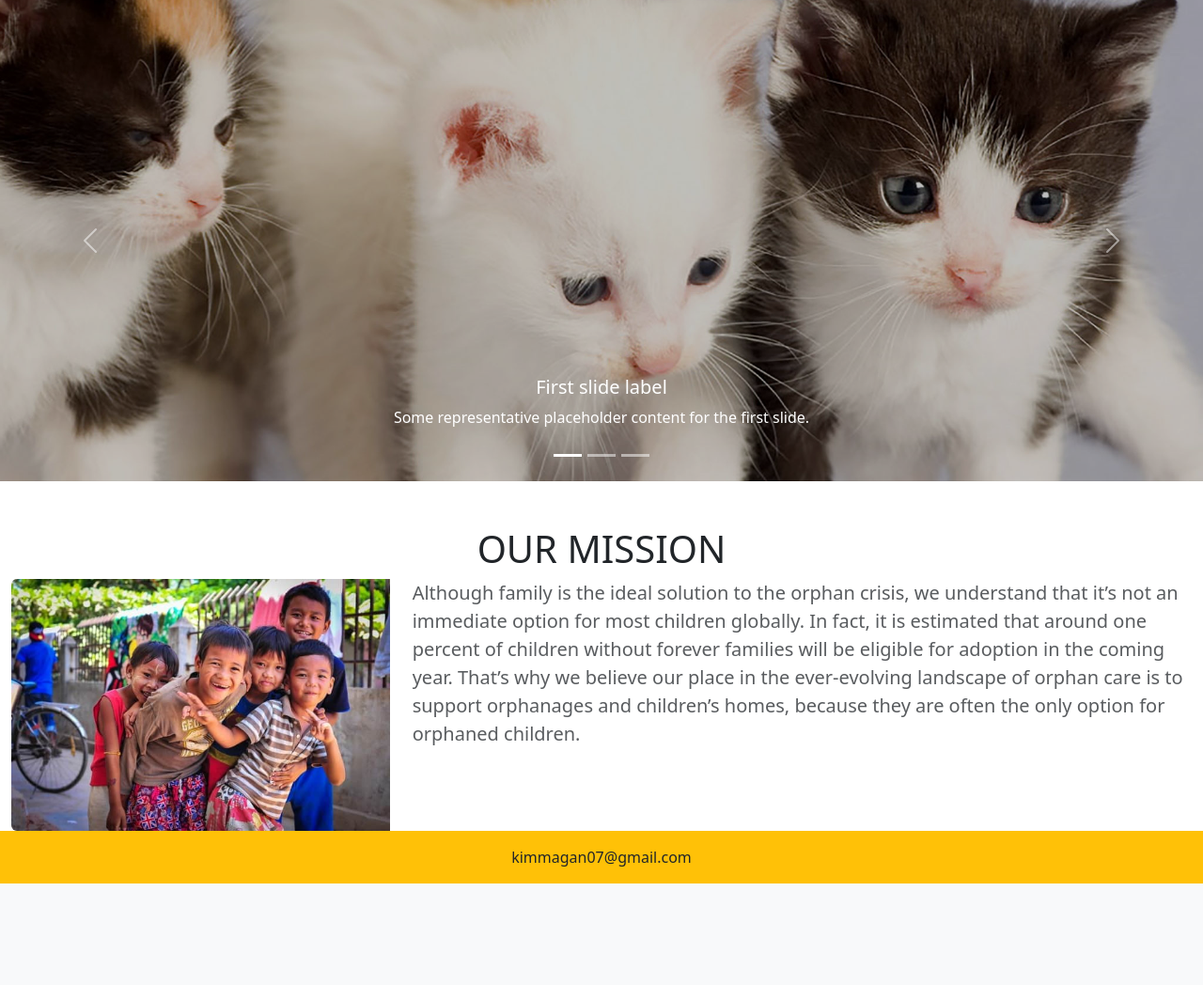
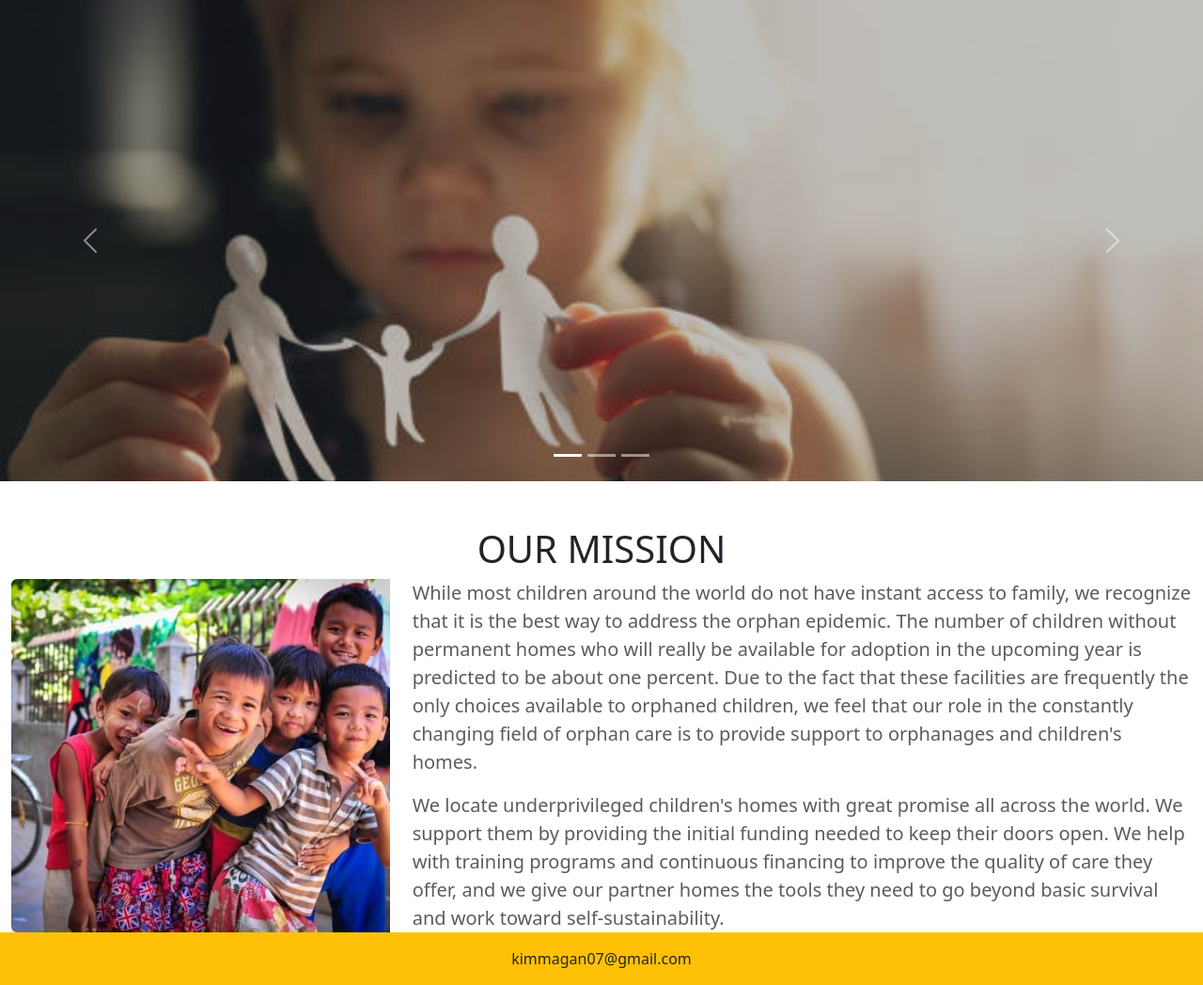
Before and after one commit to Kimpat09/orphan_project, a Django app: page / in a window 1280 px wide. Shown: the part 77-1125 px from the top of the page at 94% size. Before the commit the page ends 1017 px from the top, so only its background shows below. Run offline with Django 4.2, Linux system fonts and the light colour scheme; some web fonts are replaced.

Commit message:
Update index.html

```diff
--- a/Orphanage/templates/pages/index.html
+++ b/Orphanage/templates/pages/index.html
@@ -5,6 +5,7 @@
     <meta charset="UTF-8">
     <meta name="viewport" content="width=device-width, initial-scale=1.0">
     <link href="https://cdn.jsdelivr.net/npm/bootstrap@5.3.2/dist/css/bootstrap.min.css" rel="stylesheet" integrity="sha384-T3c6CoIi6uLrA9TneNEoa7RxnatzjcDSCmG1MXxSR1GAsXEV/Dwwykc2MPK8M2HN" crossorigin="anonymous">
+
     <title>Orphange</title>
     <link rel="icon" type="" href="{% static 'pictures/KG.jpg' %}">
     <link rel="stylesheet" href="{% static 'css/style.css' %}">
@@ -21,7 +22,7 @@
         <div class="collapse navbar-collapse" id="navbarSupportedContent">
             <ul class="navbar-nav ms-auto">
                 <li class="nav-item">
-                <a class="nav-link active" href="/index">Home</span></a>
+                <a class="nav-link active" href="/">Home</span></a>
                 </li>
                 <li class="nav-item">
                 <a class="nav-link active" href="/About">About</a>
@@ -46,24 +47,18 @@
         </div>
         <div class="carousel-inner">
             <div class="carousel-item active" data-bs-interval="5000">
-                <img src="{% static 'pictures/Cat1.jpg' %}" class="d-block w-100" alt="...">
+                <img src="{% static 'pictures/children1.jpg' %}" class="d-block w-100" alt="...">
                 <div class="carousel-caption d-none d-md-block">
-                    <h5>First slide label</h5>
-                    <p>Some representative placeholder content for the first slide.</p>
                 </div>
             </div>
             <div class="carousel-item" data-bs-interval="5000">
-                <img src="{% static 'pictures/Cat2.jpg' %}" class="d-block w-100" alt="...">
+                <img src="{% static 'pictures/children2.jpg' %}" class="d-block w-100" alt="...">
                 <div class="carousel-caption d-none d-md-block">
-                    <h5>Second slide label</h5>
-                    <p>Some representative placeholder content for the second slide.</p>
                 </div>
             </div>
             <div class="carousel-item" data-bs-interval="5000">
-                <img src="{% static 'pictures/Cat3.jpg' %}" class="d-block w-100" alt="...">
+                <img src="{% static 'pictures/children3.jpg' %}" class="d-block w-100" alt="...">
                 <div class="carousel-caption d-none d-md-block">
-                    <h5>Third slide label</h5>
-                    <p>Some representative placeholder content for the third slide.</p>
                 </div>
             </div>
         </div>
@@ -92,7 +87,9 @@
               </div>
               <div class="col-md-8">
                 <div class="card-body">
-                  <p class="card-text lead text-muted">Although family is the ideal solution to the orphan crisis, we understand that it’s not an immediate option for most children globally. In fact, it is estimated that around one percent of children without forever families will be eligible for adoption in the coming year. That’s why we believe our place in the ever-evolving landscape of orphan care is to support orphanages and children’s homes, because they are often the only option for orphaned children.</p>
+                  <p class="card-text lead text-muted">While most children around the world do not have instant access to family, we recognize that it is the best way to address the orphan epidemic. The number of children without permanent homes who will really be available for adoption in the upcoming year is predicted to be about one percent. Due to the fact that these facilities are frequently the only choices available to orphaned children, we feel that our role in the constantly changing field of orphan care is to provide support to orphanages and children's homes.</p>
+                  <p class="card-text lead text-muted">We locate underprivileged children's homes with great promise all across the world. We support them by providing the initial funding needed to keep their doors open. We help with training programs and continuous financing to improve the quality of care they offer, and we give our partner homes the tools they need to go beyond basic survival and work toward self-sustainability.
+                </p>
                 </div>
               </div>
             </div>
```
